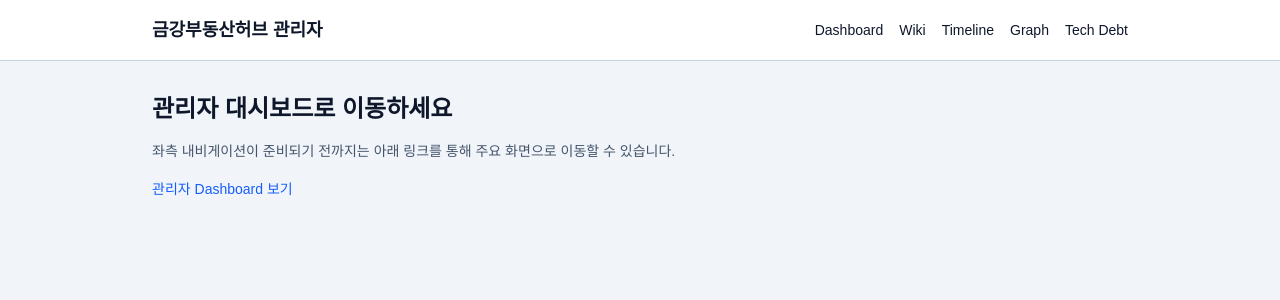
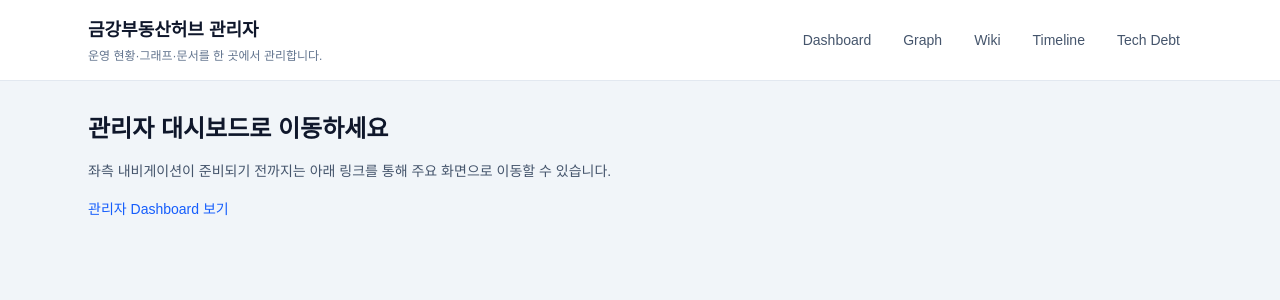
Before and after one commit to Ducksans/gg_real, a Next.js app in the folder apps/web/: page /admin in a window 1280 px wide. Shown: the top 300 px of the page. Built offline with nearby package versions, Linux system fonts and the light colour scheme.

Commit message:
style(admin): align navigation with figma order

```diff
--- a/apps/web/src/app/admin/layout.tsx
+++ b/apps/web/src/app/admin/layout.tsx
@@ -1,3 +1,5 @@
+'use client';
+
 /**
  * file: apps/web/src/app/admin/layout.tsx
  * owner: duksan
@@ -8,34 +10,54 @@
  */
 
 import Link from 'next/link';
+import { usePathname } from 'next/navigation';
 import type { ReactNode } from 'react';
 
 const navItems = [
   { href: '/admin/dashboard', label: 'Dashboard' },
+  { href: '/admin/graph', label: 'Graph' },
   { href: '/admin/wiki', label: 'Wiki' },
   { href: '/admin/timeline', label: 'Timeline' },
-  { href: '/admin/graph', label: 'Graph' },
   { href: '/admin/tech-debt', label: 'Tech Debt' },
 ];
+
+function AdminNav() {
+  const pathname = usePathname();
+
+  return (
+    <ul className="flex flex-wrap items-center gap-2 text-sm font-medium">
+      {navItems.map((item) => {
+        const isActive = pathname?.startsWith(item.href);
+        return (
+          <li key={item.href}>
+            <Link
+              className={`inline-flex items-center rounded-full px-3 py-1 transition-colors ${
+                isActive ? 'bg-slate-900 text-white shadow-sm' : 'text-slate-600 hover:bg-slate-200'
+              }`}
+              href={item.href}
+            >
+              {item.label}
+            </Link>
+          </li>
+        );
+      })}
+    </ul>
+  );
+}
 
 export default function AdminLayout({ children }: { children: ReactNode }) {
   return (
     <div className="min-h-screen bg-slate-100 text-slate-900">
-      <header className="border-b border-slate-300 bg-white">
-        <nav className="mx-auto flex max-w-5xl items-center justify-between px-6 py-4">
-          <h1 className="text-lg font-semibold">금강부동산허브 관리자</h1>
-          <ul className="flex gap-4">
-            {navItems.map((item) => (
-              <li key={item.href}>
-                <Link className="text-sm font-medium hover:underline" href={item.href}>
-                  {item.label}
-                </Link>
-              </li>
-            ))}
-          </ul>
+      <header className="border-b border-slate-200 bg-white/95 backdrop-blur">
+        <nav className="mx-auto flex max-w-6xl flex-col gap-3 px-6 py-4 md:flex-row md:items-center md:justify-between">
+          <div className="flex flex-col gap-1">
+            <h1 className="text-lg font-semibold text-slate-900">금강부동산허브 관리자</h1>
+            <p className="text-xs text-slate-500">운영 현황·그래프·문서를 한 곳에서 관리합니다.</p>
+          </div>
+          <AdminNav />
         </nav>
       </header>
-      <main className="mx-auto max-w-5xl px-6 py-8">{children}</main>
+      <main className="mx-auto max-w-6xl px-6 py-8">{children}</main>
     </div>
   );
 }
```
Also changed, not shown: 1 other file (tests, documents, lock files or other folders).
